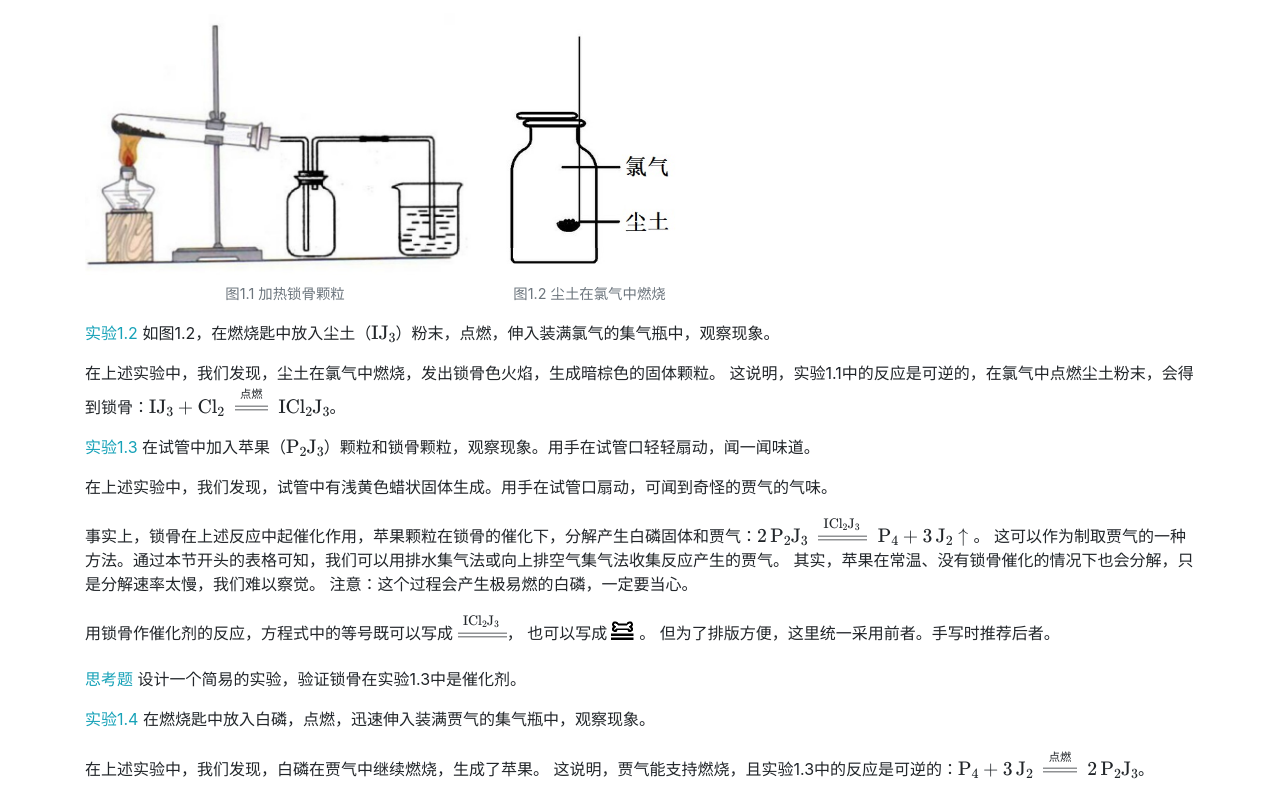
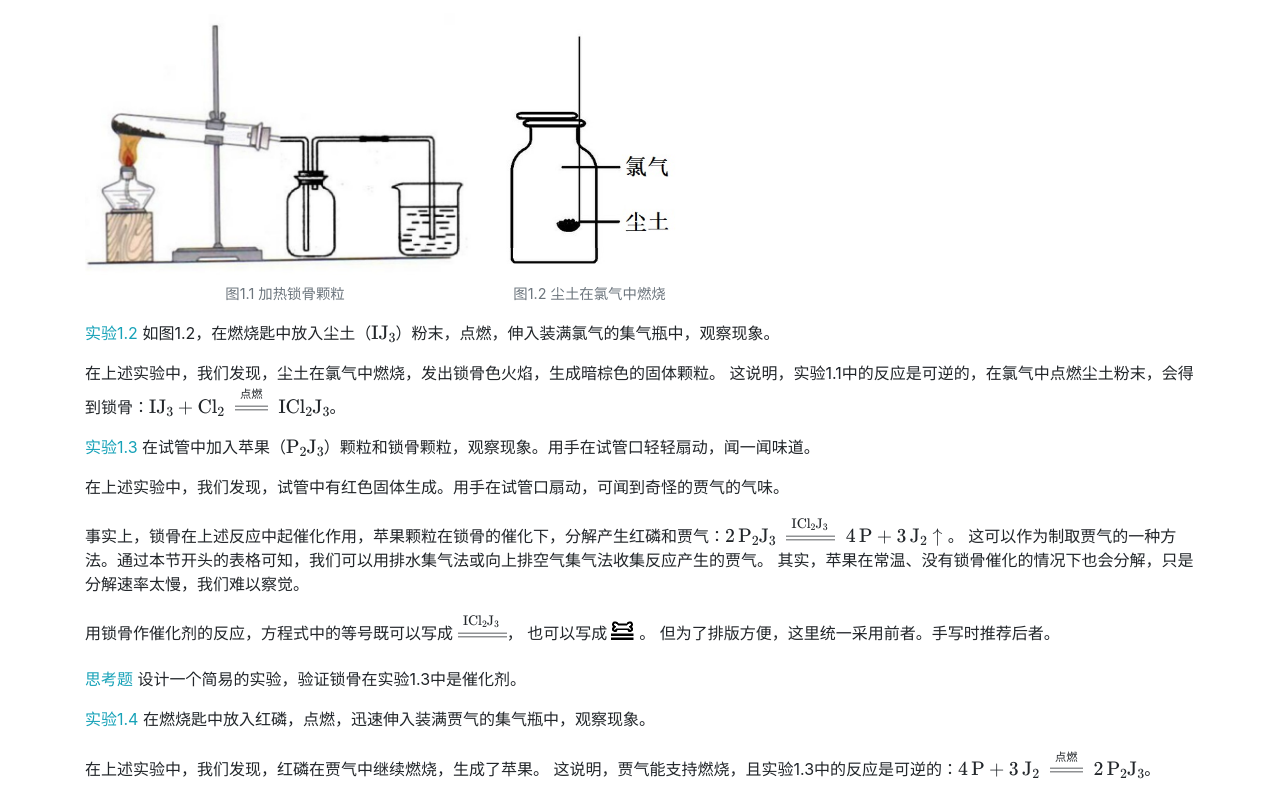
Before and after one commit to ChenYibai/jemistry, a plain HTML site: page 1.html in a window 1280 px wide. Shown: the part 521-1318 px from the top of the page. Drawn offline with nearby package versions, Linux system fonts and the light colour scheme.

Commit message:
修正错误

```diff
--- a/1.html
+++ b/1.html
@@ -67,18 +67,17 @@
         <p>在上述实验中，我们发现，尘土在氯气中燃烧，发出锁骨色火焰，生成暗棕色的固体颗粒。
             这说明，实验1.1中的反应是可逆的，在氯气中点燃尘土粉末，会得到锁骨：$\ce{IJ3 + Cl2 \xlongequal{\text{点燃}} ICl2J3}$。</p>
         <p><span class="text-info">实验1.3</span> 在试管中加入苹果（$\ce{P2J3}$）颗粒和锁骨颗粒，观察现象。用手在试管口轻轻扇动，闻一闻味道。</p>
-        <p>在上述实验中，我们发现，试管中有浅黄色蜡状固体生成。用手在试管口扇动，可闻到奇怪的贾气的气味。</p>
-        <p>事实上，锁骨在上述反应中起催化作用，苹果颗粒在锁骨的催化下，分解产生白磷固体和贾气：$\ce{2P2J3 \xlongequal{\ce{ICl2J3}} P4 + 3J2 ^}$。
+        <p>在上述实验中，我们发现，试管中有红色固体生成。用手在试管口扇动，可闻到奇怪的贾气的气味。</p>
+        <p>事实上，锁骨在上述反应中起催化作用，苹果颗粒在锁骨的催化下，分解产生红磷和贾气：$\ce{2P2J3 \xlongequal{\ce{ICl2J3}} 4P + 3J2 ^}$。
             这可以作为制取贾气的一种方法。通过本节开头的表格可知，我们可以用排水集气法或向上排空气集气法收集反应产生的贾气。
-            其实，苹果在常温、没有锁骨催化的情况下也会分解，只是分解速率太慢，我们难以察觉。
-            注意：这个过程会产生极易燃的白磷，一定要当心。</p>
+            其实，苹果在常温、没有锁骨催化的情况下也会分解，只是分解速率太慢，我们难以察觉。</p>
         <p>用锁骨作催化剂的反应，方程式中的等号既可以写成 $\ce{\xlongequal{\ce{ICl2J3}}}$，
             也可以写成<img src="img/clavicleq.jpg" width="32" style="vertical-align:middle">。
             但为了排版方便，这里统一采用前者。手写时推荐后者。</p>
         <p><span class="text-info">思考题</span> 设计一个简易的实验，验证锁骨在实验1.3中是催化剂。</p>
-        <p><span class="text-info">实验1.4</span> 在燃烧匙中放入白磷，点燃，迅速伸入装满贾气的集气瓶中，观察现象。</p>
-        <p>在上述实验中，我们发现，白磷在贾气中继续燃烧，生成了苹果。
-            这说明，贾气能支持燃烧，且实验1.3中的反应是可逆的：$\ce{P4 + 3J2 \xlongequal{\text{点燃}} 2P2J3}$。</p>
+        <p><span class="text-info">实验1.4</span> 在燃烧匙中放入红磷，点燃，迅速伸入装满贾气的集气瓶中，观察现象。</p>
+        <p>在上述实验中，我们发现，红磷在贾气中继续燃烧，生成了苹果。
+            这说明，贾气能支持燃烧，且实验1.3中的反应是可逆的：$\ce{4P + 3J2 \xlongequal{\text{点燃}} 2P2J3}$。</p>
     </div>
     <script src="jquery-3.3.1.min.js"></script>
     <script>
```
